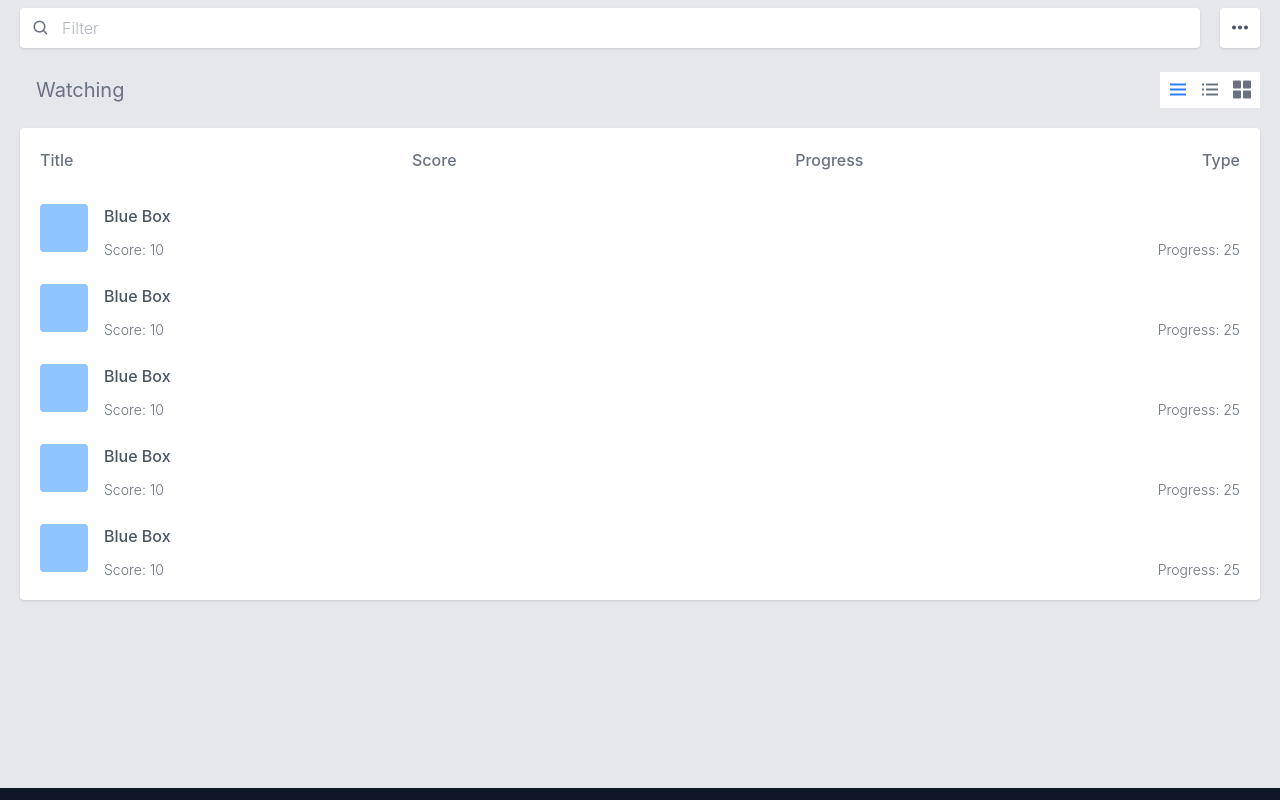
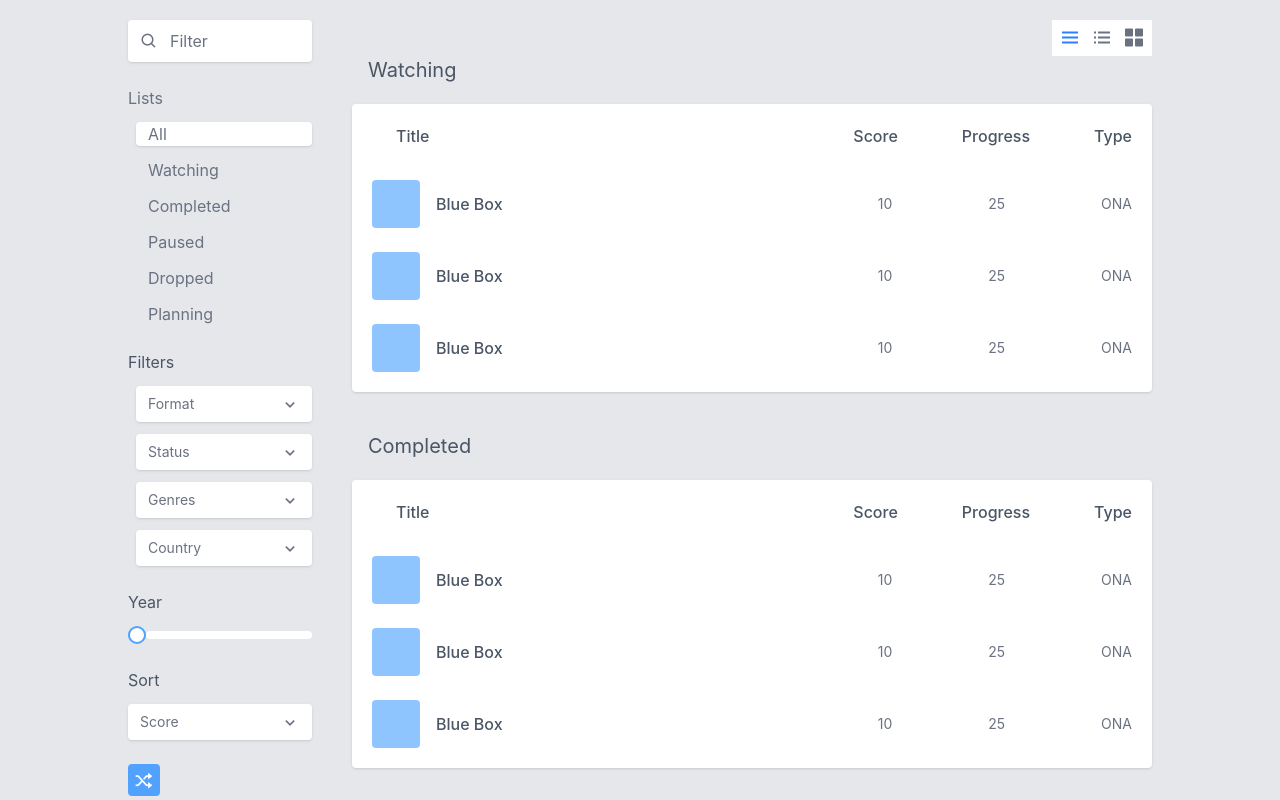
Before and after one commit to loganyeh/moviecritic, a React (Vite) app in the folder frontend/: page /animelist in a window 1280 px wide. Shown: the part 380-1180 px from the top of the page. Built offline with nearby package versions, Linux system fonts and the light colour scheme.

Commit message:
created AnimeList page static ui

```diff
--- a/frontend/src/pages/AnimeList/AnimeList.tsx
+++ b/frontend/src/pages/AnimeList/AnimeList.tsx
@@ -3,8 +3,14 @@ import ProfileBanner from "../Overview/ProfileBanner";
 import ProfileNav from "../../components/ProfileNav";
 import Footer from "../../components/Footer";
 import FloatingNav from "../../components/FloatingNav";
+import ListSearch from "./ListSearch";
+import WatchingStatus from "./WatchingStatus";
+import FilterType from "./FilterType";
+
 
 function AnimeList(){
+    const listCategories = ["All", "Watching", "Completed", "Paused", "Dropped", "Planning"];
+    const filterCategories = ["Format", "Status", "Genres", "Country"];
 
     return(
         <>
@@ -12,61 +18,94 @@ function AnimeList(){
             <ProfileBanner />
             <ProfileNav />
 
-            <div className="flex flex-col gap-6 p-5 h-screen bg-gray-200">
+            <div className="flex justify-center bg-gray-200">
+                <div className="flex justify-between gap-10 p-5 pb-16 md:p-[32px] md:pb-16 xl:px-0 max-w-5xl 2xl:max-w-7xl w-full bg-gray-200">
 
-                {/* List Search */}
-                <section className="flex gap-5">
-                    <div className="flex flex-1 items-center gap-3 px-3 bg-white text-gray-500 rounded shadow">
+                    <div className="hidden md:flex flex-1 flex-col items-start gap-6">
+
+                        {/* Filter */}
+                        <section className="flex items-center w-full bg-white text-gray-500 rounded shadow">
+                            <div className="flex justify-center items-center p-3">
                                 <i className='bx bx-search text-lg'></i>
-                        <input type="text" placeholder="Filter" className="w-full font-light outline-none" />
                             </div>
+                            <div className="w-full">Filter</div>
+                        </section>
 
-                    <div className="flex justify-center items-center p-2 bg-white rounded shadow">
-                        <i className='bx bx-dots-horizontal-rounded text-2xl text-gray-600' ></i>
+                        {/* Lists */}
+                        <section className="flex flex-col gap-3 w-full text-gray-500">
+                            <p className="">Lists</p>
+
+                            <div className="flex flex-col gap-3 pl-2">
+                                {listCategories.map((category, index) => {
+                                    return <div key={index} className={`${index === 0 ? "w-full bg-white rounded shadow" : ""} pl-3`}>
+                                        {category}
+                                    </div>
+                                })}
                             </div>
                         </section>
 
-                {/* Status Sections */}
-                <section className="flex flex-col gap-5">
-                    <div className="flex justify-between items-center text-gray-500">
-                        <h1 className="px-4 text-xl font-normal">Watching</h1>
-                        <div className="flex gap-2 p-1.5 text-2xl bg-white rounded-shadow">
-                            <i className='bx bx-menu text-blue-500' ></i>
-                            <i className='bx bx-list-ul' ></i>
-                            <i className='bx bxs-grid-alt' ></i>
+                        {/* Filters */}
+                        <section className="flex flex-col gap-3 w-full text-gray-600">
+                            <p className="">Filters</p>
+
+                            <div className="flex flex-col gap-3 pl-2">
+                                {filterCategories.map((category, index) => {
+                                    return <div key={index} className={`flex justify-between items-center px-3 py-2 bg-white text-gray-500 rounded shadow`}>
+                                        <p className="text-sm">{category}</p>
+                                        <i className='bx bx-chevron-down text-xl' ></i>
                                     </div>
+                                })}
+                            </div>
+                        </section>
+
+                        {/* Year */}
+                        <section className="flex flex-col gap-3 w-full text-gray-600">
+                            <p className="">Year</p>
+
+                            <div className="flex items-center">
+                                <div className="border-2 border-blue-400 w-5 aspect-square bg-white rounded-full"></div>
+                                <div className="flex w-full h-2 bg-white rounded"></div>
+                            </div>
+                        </section>
+
+                        {/* Sort */}
+                        <section className="flex flex-col gap-3 w-full text-gray-600">
+                            <p className="">Sort</p>
+
+                            <div className={`flex justify-between items-center px-3 py-2 bg-white text-gray-500 rounded shadow`}>
+                                <p className="text-sm">Score</p>
+                                <i className='bx bx-chevron-down text-xl' ></i>
+                            </div>
+                        </section>
+
+                        {/* Shuffle Button */}
+                        <button className="flex justify-center items-center p-1.5 bg-blue-400 rounded">
+                            <i className='bx bx-shuffle text-white text-xl' ></i>
+                        </button>
+
                     </div>
 
-                    <div className="flex flex-col gap-8 p-5 bg-white rounded shadow">
-                        <div className="flex justify-between font-medium text-gray-500">
-                            <p>Title</p>
-                            <p>Score</p>
-                            <p>Progress</p>
-                            <p>Type</p>
+                    <div className="flex flex-col gap-6 max-w-[475px] lg:max-w-[725px] xl:max-w-[800px] 2xl:max-w-5xl w-full shrink-0">
+                        <div className="md:hidden">
+                            <ListSearch />
                         </div>
 
-                        <div className="flex flex-col gap-6">
-                            {Array.from({length: 5}).map((_, index) => {
-                                return <div key={index} className="flex items-start gap-4">
-                                    <div className="w-12 aspect-square shrink-0 bg-blue-300 rounded"></div>
+                        <div className="flex flex-col gap-10">
+                            <div>
+                                <div className="hidden md:flex justify-end">
+                                    <FilterType />
+                                </div>
+                                <WatchingStatus sectionName="Watching" />
+                            </div>
 
-                                    <div className="flex flex-col gap-3 w-full text-gray-500">
-                                        <p className="font-medium text-gray-600">Blue Box</p>
-                                        <div className="flex justify-between text-sm font-light">
-                                            <p>Score: 10</p>
-                                            <p>Progress: 25</p>
+                            <WatchingStatus sectionName="Completed" />
+                            <WatchingStatus sectionName="Paused" />
+                            <WatchingStatus sectionName="Dropped" />
+                            <WatchingStatus sectionName="Planning" />
                         </div>
 
                     </div>
                 </div>
-                            })}
-                        </div>
-
-                    </div>
-
-
-                </section>
-
             </div>
 
             <FloatingNav />
--- /dev/null
+++ b/frontend/src/pages/AnimeList/FilterType.tsx
@@ -0,0 +1,16 @@
+
+
+function FilterType(){
+
+    return(
+        <>
+            <div className={`flex gap-2 p-1.5 text-2xl bg-white text-gray-500 rounded-shadow`}>
+                <i className='bx bx-menu text-blue-500' ></i>
+                <i className='bx bx-list-ul' ></i>
+                <i className='bx bxs-grid-alt' ></i>
+            </div>
+        </>
+    );
+};
+
+export default FilterType;
--- /dev/null
+++ b/frontend/src/pages/AnimeList/ListSearch.tsx
@@ -0,0 +1,21 @@
+
+
+function ListSearch(){
+
+    return(
+        <>
+            <section className="flex gap-5">
+                <div className="flex flex-1 items-center gap-3 px-3 bg-white text-gray-500 rounded shadow">
+                    <i className='bx bx-search text-lg'></i>
+                    <input type="text" placeholder="Filter" className="w-full font-light outline-none" />
+                </div>
+
+                <div className="flex justify-center items-center p-2 bg-white rounded shadow">
+                    <i className='bx bx-dots-horizontal-rounded text-2xl text-gray-600' ></i>
+                </div>
+            </section>
+        </>
+    );
+};
+
+export default ListSearch;
--- /dev/null
+++ b/frontend/src/pages/AnimeList/WatchingStatus.tsx
@@ -0,0 +1,67 @@
+import FilterType from "./FilterType";
+
+
+type WatchingStatusProps = {
+    sectionName: string,
+};
+
+
+function WatchingStatus({ sectionName }: WatchingStatusProps ){
+
+    return(
+        <>
+            <section className="flex flex-col gap-5">
+                <div className="flex justify-between items-center">
+                    <h1 className="px-4 text-xl font-normal text-gray-600">{sectionName}</h1>
+                    <div className={`${sectionName === "Watching" ? "md:hidden" : "hidden"}`}>
+                        <FilterType />
+                    </div>
+                </div>
+
+                <div className="flex flex-col gap-8 p-5 bg-white rounded shadow">
+                    <div className="flex justify-between font-medium text-gray-600">
+                        <p className="md:px-6">Title</p>
+                        <p className="md:hidden">Score</p>
+                        <p className="md:hidden">Progress</p>
+                        <p className="md:hidden">Type</p>
+                        <div className="hidden md:flex md:justify-between md:gap-12 lg:gap-16 2xl:gap-24">
+                            <p>Score</p>
+                            <p>Progress</p>
+                            <p>Type</p>
+                        </div>
+                    </div>
+
+                    <div className="flex flex-col gap-6">
+                        {Array.from({length: 3}).map((_, index) => {
+                            return <div key={index} className="flex items-start md:justify-between md:items-center gap-4">
+                                <div className="flex items-center gap-4 max-w-[190px] md:w-full">
+                                    <div className="w-12 aspect-square shrink-0 bg-blue-300 rounded"></div>
+                                    <p className="hidden md:block break-words min-w-0 font-medium text-gray-600">Blue Box</p>
+                                </div>
+
+                                <div className="md:hidden flex flex-col gap-3 w-full text-gray-500">
+                                    <p className="font-medium text-gray-600">Blue Box</p>
+                                    <div className="flex justify-between text-sm font-light">
+                                        <p>Score: 10</p>
+                                        <p>Progress: 25</p>
+                                    </div>
+                                </div>
+
+                                <div className="hidden md:flex gap-16 lg:gap-24 2xl:gap-32 text-sm text-gray-500">
+                                    <p>10</p>
+                                    <p>25</p>
+                                    <p>ONA</p>
+                                </div>
+
+                            </div>
+                        })}
+                    </div>
+
+                </div>
+
+            </section>
+        </>
+    );
+};
+
+export default WatchingStatus;
```
Lines whose indentation alone changed are shown as unchanged.
